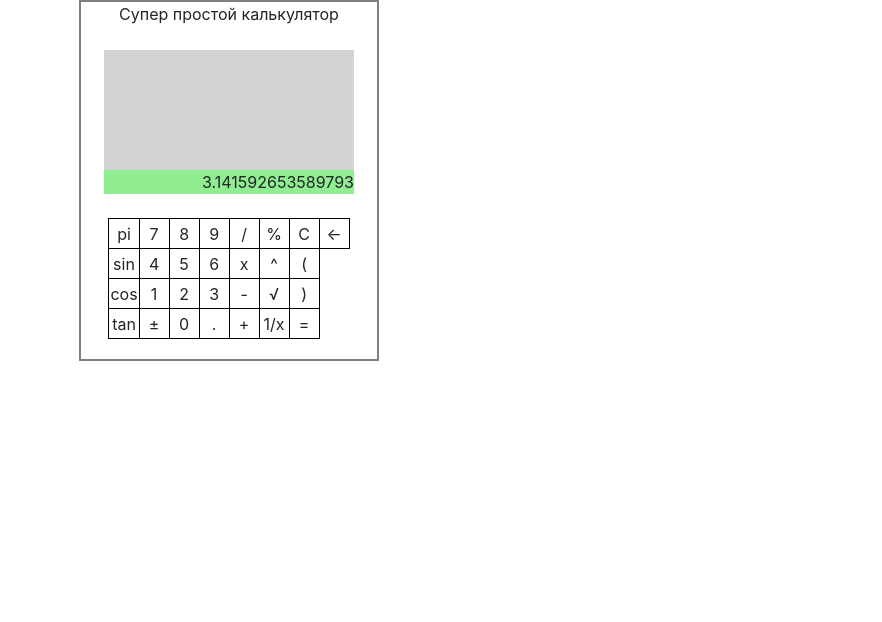
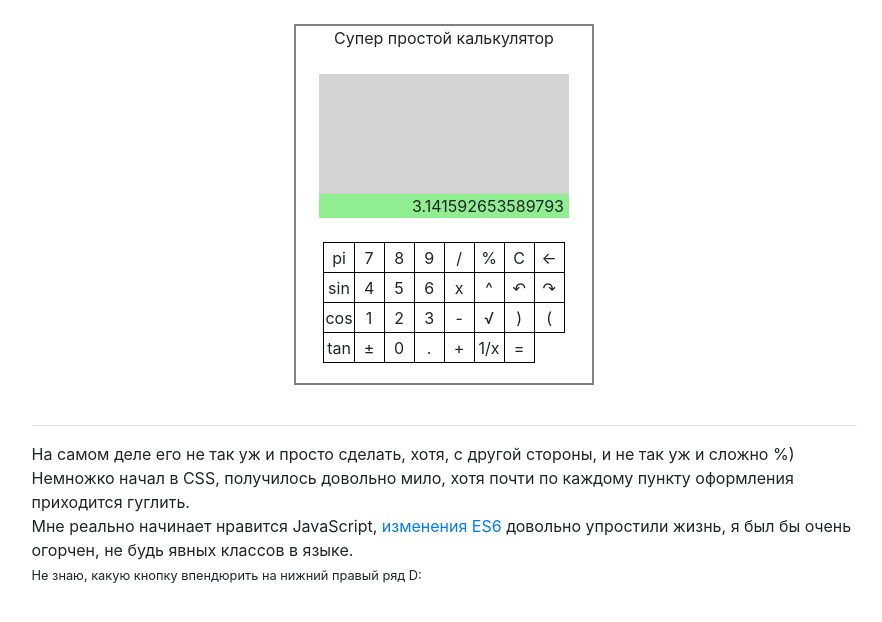
Before and after one commit to Niakr1s/calculator, a website: page index.html in a window 1280 px wide. Both pictures are taken after a click on the element "pi". Shown: the whole page, without its empty margins (196-1078 px from the left). Drawn offline with nearby package versions, Linux system fonts and the light colour scheme.

Commit message:
added historybutton and some css changes

```diff
--- a/index.html
+++ b/index.html
@@ -14,8 +14,17 @@
 
     <div class="container">
         <div class="row justify-content-center">
-            <div class="col-md-8">
-                <div id="calculator"></div>
+            <div class="col-md-9">
+                <br>
+                <div class="mx-auto" id="calculator"></div>
+                <br>
+                <hr>
+                <p>На самом деле его не так уж и просто сделать, хотя, с другой стороны, и не так уж и сложно %)
+                    <br>Немножко начал в CSS, получилось довольно мило, хотя почти по каждому пункту оформления приходится гуглить.
+                    <br>Мне реально начинает нравится JavaScript, <a href="http://es6-features.org/">изменения ES6</a> довольно упростили жизнь,
+                    я был бы очень огорчен, не будь явных классов в языке.
+                    <br><small>Не знаю, какую кнопку впендюрить на нижний правый ряд D:</small>
+                </p>
             </div>
         </div>
     </div>
--- a/src/buttons.js
+++ b/src/buttons.js
@@ -78,6 +78,13 @@ class backspaceButton extends AbstractButton {
     }
 }
 
+class HistoryButton extends AbstractButton {
+    // here innerValue can be -1 or 1 to step back or forward history
+    setState(state, dispatch) {
+        dispatch(undefined, {statesWalkStep: +this.innerValue});
+    }
+}
+
 class FunctionButton extends AbstractButton {
     // here innerValue is function
     setState (state, dispatch) {
--- a/src/calculator.js
+++ b/src/calculator.js
@@ -1,13 +1,24 @@
+function updateState({state}, action) {
+    return {state: Object.assign({}, state, action)};
+}
+
+function updateStateHistory ({state, states}, action) {
+    let newState =  Object.assign({}, state, action);
+    states.push(newState);
+    return {state: states.state, states};
+}
+
 class Display {
     constructor(parent, state, config) {
         this.parent = parent;
         this.state = state;
+        this.states = new States(state);
         this.output = new config.Output();
         this.history = new config.History(this.state.history,
             (action) => this.dispatch(action));
 
-        // creating dom
-        this.dom = elt('div', {class: "display"}, {},
+            // creating dom
+            this.dom = elt('div', {class: "display"}, {},
             elt('p', {style: "text-align: center"}, {}, 'Супер простой калькулятор'), elt('br', {}),
             this.history.dom,
             elt('div', { id: 'output'}, {}, this.output.dom), elt('br', {}),
@@ -16,9 +27,6 @@ class Display {
 
         this.appendButtons(config.buttons, this.dom.querySelector('#buttons'));
 
-        // this.dom.querySelector('#buttons').appendChild(elt('div', { id: 'history' }, {}, this.history.dom));
-
-        // this.setState(state);
         this.parent.appendChild(this.dom);
     }
 
@@ -30,31 +38,42 @@ class Display {
                 else concatted.push(row);
             });
         });
-        console.log(concatted);
         for (let row of concatted) {
             let tr = elt('tr', {});
             for (let item of row) {
                 item.dom.addEventListener('click', (e) => {
-                    item.setState(this.state, (action) => this.dispatch(action));
+                    item.setState(this.state, (action, statesWalkStep) => this.dispatch(action, statesWalkStep));
                 });
                 tr.appendChild(item.dom);
             }
-            console.log(tr);
-            console.log(dom);
             dom.appendChild(tr);
         }
     }
 
     setState(state) {
         this.state = state;
+        console.log(state);
         this.output.setState(state);
         this.history.setState(state);
-        console.log(`NEW STATE IS, `, this.state);
+        console.log(`new state is: `, this.state);
     }
-    dispatch(action) {
-        let state = updateState(this.state, action);
-        this.setState(state);
+    dispatch(action, commands) {
+        // action is state change, command is object with commands
+        // {statesWalkStep} = integer: -1 = back in history, 1 is forward history
+        if (action) {
+            let {state} = updateState({state: this.state}, action);
+            this.setState(state);
+            this.states.push(state);
+        } else {
+            if (commands.statesWalkStep) {
+                this.states.walk(commands.statesWalkStep);
+                console.log(this.states);
+                this.setState(this.states.state);
+            }
+        }
+        console.log('states:', this.states);
     }
+
 }
 
 // output display
@@ -74,6 +93,7 @@ class Output {
     }
 }
 
+// it's history output window
 class History {
     constructor (history, dispatch) {
         this.dom = elt('div', {id: "history"});
@@ -98,6 +118,25 @@ class History {
 }
 
 
-function updateState(state, action) {
-    return Object.assign({}, state, action);
+class States {
+    constructor (firstState) {
+        this.states = [firstState];
+        this.at = 0;
+    }
+    get state() {
+        return this.states[this.at];
+    }
+    // here step = -1 or +1, we are walking in history of states
+    walk(step) {
+        if (this.at + step < 0 || this.at + step >= this.states.length) {
+            return;
+        }
+        this.at += step;
+    }
+    push(state) {
+        let sliced = this.states.slice(0, this.at+1);
+        sliced.push(state);
+        this.at++;
+        this.states = sliced;
+    }
 }
--- a/src/main.css
+++ b/src/main.css
@@ -1,7 +1,10 @@
+#calculator {
+    width: 300px;
+}
+
 /* main display */
 .display {
     /* padding-top: 10px; */
-    width: 300px;
     border: 2px solid grey;
     padding-bottom: 20px;
     padding-left: -20px;
@@ -9,6 +12,10 @@
 
 .display * {
     margin: auto;
+}
+
+#output {
+    text-indent: -3px;
 }
 
 /* output and history */
@@ -21,10 +28,12 @@
     min-height: 24px;
 }
 
-#output, #history p {
+#history, #output p {
     width: 250px;
     border-top-width: 1px;
+    direction: rtl;
     text-align: right;
+    text-indent: 5px;
 }
 
 table {
--- a/src/main.js
+++ b/src/main.js
@@ -29,8 +29,8 @@ const config = {
         ],
         commandButtons: [
             [new clearButton({value: "C"}), new backspaceButton({value: "←"})],
-            [new Button({value: "("})],
-            [new Button({value: ")"})],
+            [new HistoryButton({value: '↶', innerValue: '-1'}), new HistoryButton({value: '↷', innerValue: '1'})],
+            [new Button({value: ")"}), new Button({value: "("})],
             [new doButton({value: "="})]
         ],
     }
@@ -38,7 +38,7 @@ const config = {
 
 const emptyHistory = {
     output: [],
-    result: ''
+    result: '',
 };
 
 makeHistory = (max) => {
@@ -49,7 +49,7 @@ makeHistory = (max) => {
 
 const defaultState = {
     output: [],
-    history: makeHistory(5)
+    history: makeHistory(5),
 };
 
 let display = new Display(document.querySelector("#calculator"), defaultState, config);
```
